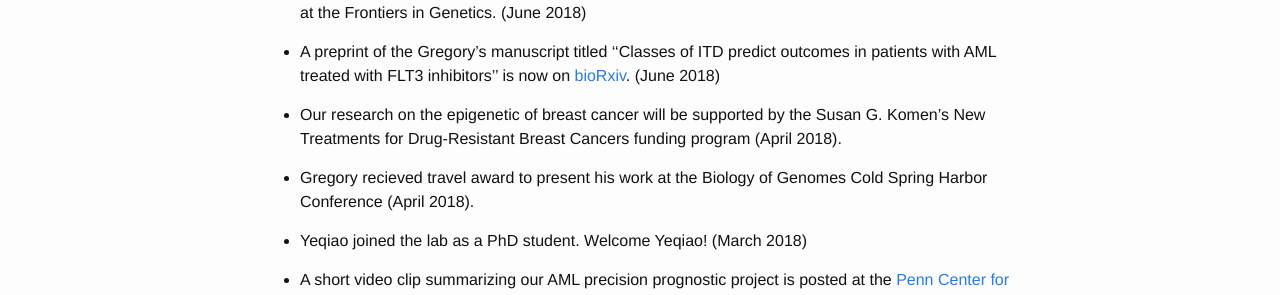
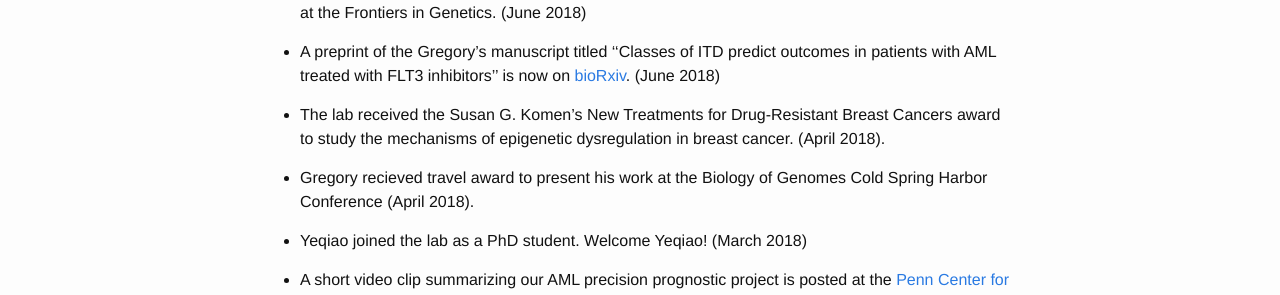
Before and after one commit to faryabib/faryabib.github.io, a Jekyll site: the page built from index.md, in a window 1280 px wide. Shown: the part 830-1125 px from the top of the page. Built offline with Jekyll 4.4.1, drawn with Linux system fonts in a browser that asks for light colours.

Commit message:
Update index.md

```diff
--- a/index.md
+++ b/index.md
@@ -21,7 +21,7 @@ Rotation students and postodcs could use wet and/or dry approaches to investigat
 
 + A preprint of the Gregory's manuscript titled ''Classes of ITD predict outcomes in patients with AML treated with FLT3 inhibitors'' is now on [bioRxiv](https://www.biorxiv.org/content/early/2018/05/14/322354). (June 2018)
 
-+ Our research on the epigenetic of breast cancer will be supported by the Susan G. Komen's New Treatments for Drug-Resistant Breast Cancers funding program (April 2018).
++ The lab received the Susan G. Komen's New Treatments for Drug-Resistant Breast Cancers award to study the mechanisms of epigenetic dysregulation in breast cancer. (April 2018).
 
 + Gregory recieved travel award to present his work at the Biology of Genomes Cold Spring Harbor Conference (April 2018).
 
```
